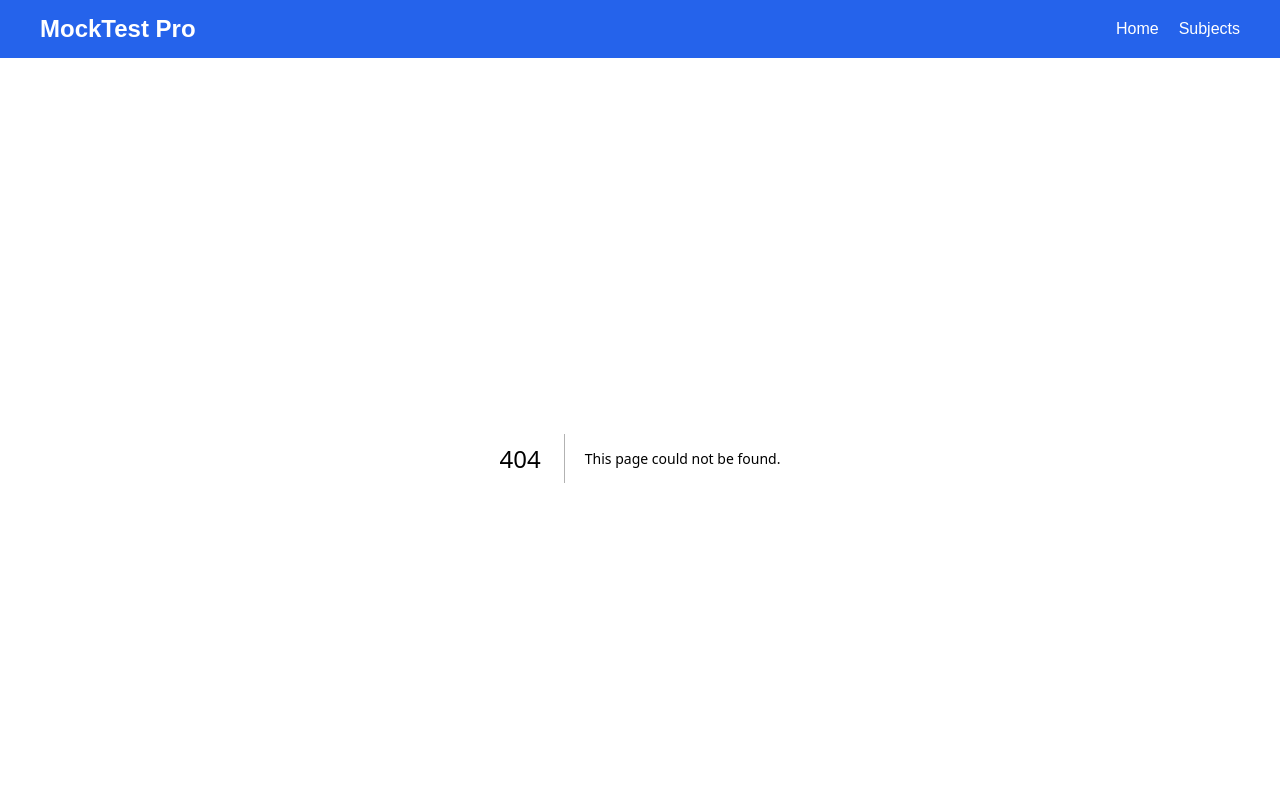
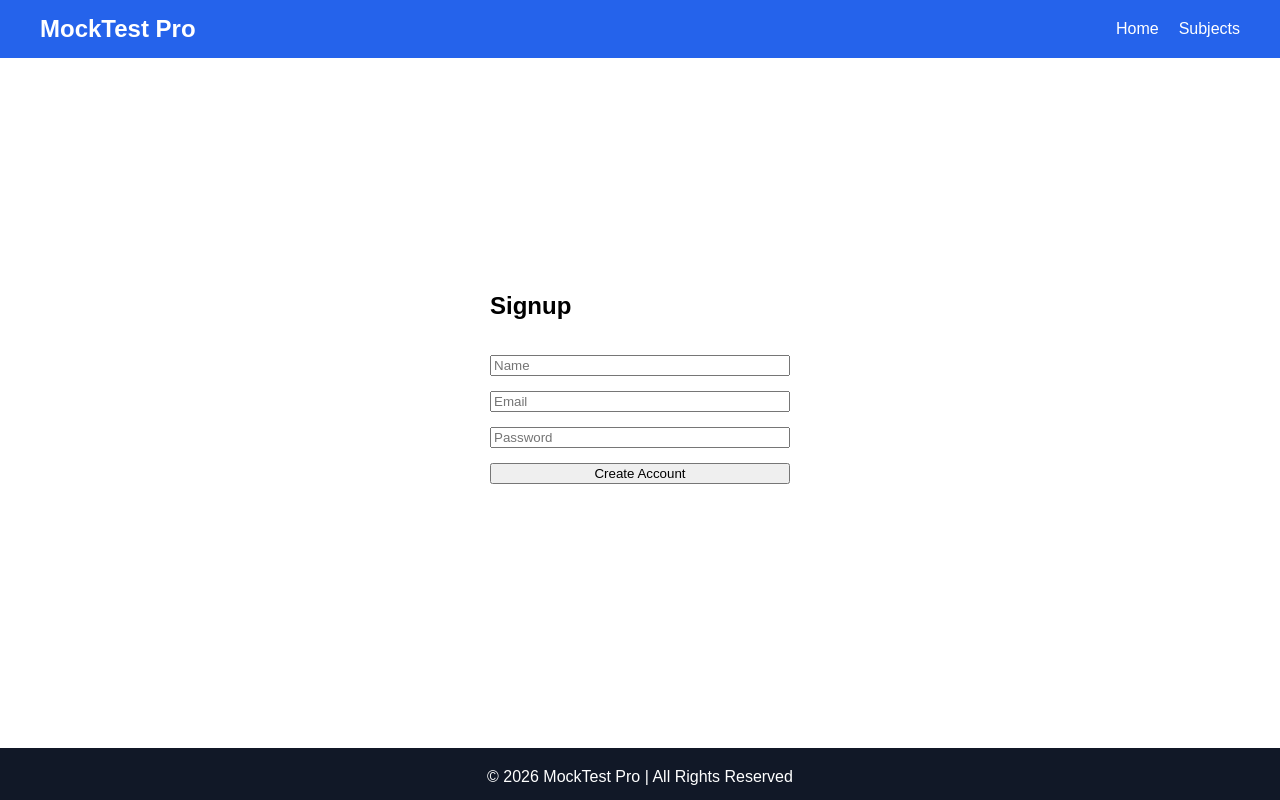
Before and after one commit to meenasakkaravarthi17/mocktest-site, a Next.js app: page /signup in a window 1280 px wide. Before the commit this address had no page. Shown: the top 800 px of the page. Built offline with nearby package versions, Linux system fonts and the light colour scheme.

Commit message:
Create page.js

```diff
--- /dev/null
+++ b/app/signup/page.js
@@ -0,0 +1,72 @@
+"use client";
+
+import { useState } from "react";
+
+export default function Signup() {
+  const [name, setName] = useState("");
+  const [email, setEmail] = useState("");
+  const [password, setPassword] = useState("");
+
+  const handleSignup = async (e) => {
+    e.preventDefault();
+
+    const res = await fetch("/api/signup", {
+      method: "POST",
+      headers: {
+        "Content-Type": "application/json",
+      },
+      body: JSON.stringify({ name, email, password }),
+    });
+
+    const data = await res.json();
+
+    alert(data.message);
+  };
+
+  return (
+    <div style={{
+      minHeight: "80vh",
+      display: "flex",
+      justifyContent: "center",
+      alignItems: "center"
+    }}>
+      <form
+        onSubmit={handleSignup}
+        style={{
+          display: "flex",
+          flexDirection: "column",
+          width: "300px",
+          gap: "15px"
+        }}
+      >
+        <h2>Signup</h2>
+
+        <input
+          type="text"
+          placeholder="Name"
+          value={name}
+          onChange={(e) => setName(e.target.value)}
+          required
+        />
+
+        <input
+          type="email"
+          placeholder="Email"
+          value={email}
+          onChange={(e) => setEmail(e.target.value)}
+          required
+        />
+
+        <input
+          type="password"
+          placeholder="Password"
+          value={password}
+          onChange={(e) => setPassword(e.target.value)}
+          required
+        />
+
+        <button type="submit">Create Account</button>
+      </form>
+    </div>
+  );
+}
```
